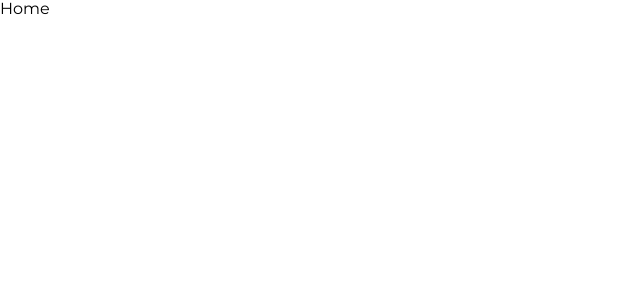
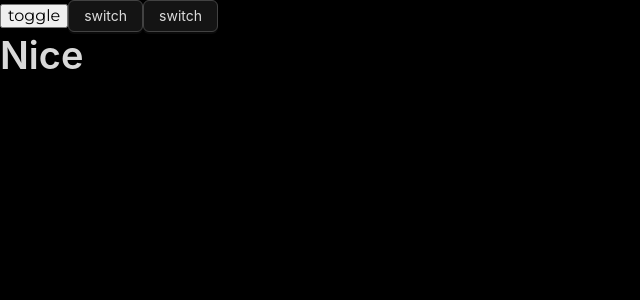
Before and after one commit to laamwong3/crown-funding-web3, a Next.js app in the folder front-end/: page / in a window 1280 px wide. Shown: the top 300 px of the page, without its empty margins (0-640 px from the left). Built offline with nearby package versions, Linux system fonts and the light colour scheme.

Commit message:
create dark mode

```diff
--- /dev/null
+++ b/front-end/components/Layout/Footer/Footer.tsx
@@ -0,0 +1,7 @@
+import React from "react";
+
+const Footer = () => {
+  return <div>Footer</div>;
+};
+
+export default Footer;
--- /dev/null
+++ b/front-end/components/Layout/Header/Header.tsx
@@ -0,0 +1,31 @@
+import { Button, Typography } from "antd";
+import React, { useEffect } from "react";
+import { useColorMode } from "../../../contexts/ColorMode";
+
+const Header = () => {
+  const { isDarkMode, setIsDarkMode } = useColorMode();
+
+  useEffect(() => {
+    if (isDarkMode) {
+      document.body.style.background = "black";
+    } else {
+      document.body.style.background = "white";
+    }
+  }, [isDarkMode]);
+  return (
+    <>
+      <button
+        onClick={() => {
+          setIsDarkMode(!isDarkMode);
+        }}
+      >
+        toggle
+      </button>
+      <Button>switch</Button>
+      <Button>switch</Button>
+      <Typography.Title>Nice</Typography.Title>
+    </>
+  );
+};
+
+export default Header;
--- /dev/null
+++ b/front-end/components/Layout/Layout.tsx
@@ -0,0 +1,25 @@
+import { ConfigProvider, theme } from "antd";
+import React from "react";
+import { LayoutProps } from ".";
+import { useColorMode } from "../../contexts/ColorMode";
+import Footer from "./Footer/Footer";
+import Header from "./Header/Header";
+
+const { darkAlgorithm, defaultAlgorithm } = theme;
+
+const Layout = ({ children }: LayoutProps) => {
+  const { isDarkMode } = useColorMode();
+  return (
+    <>
+      <ConfigProvider
+        theme={{ algorithm: isDarkMode ? darkAlgorithm : defaultAlgorithm }}
+      >
+        <Header />
+        {children}
+        <Footer />
+      </ConfigProvider>
+    </>
+  );
+};
+
+export default Layout;
--- /dev/null
+++ b/front-end/components/Layout/index.d.ts
@@ -0,0 +1,5 @@
+import { ReactNode } from "react";
+
+export interface LayoutProps {
+  children: ReactNode;
+}
--- /dev/null
+++ b/front-end/contexts/ColorMode.tsx
@@ -0,0 +1,18 @@
+import React, { createContext, useContext, useState } from "react";
+import { theme } from "antd";
+import { ColorModeContextProps, ColorModeProps } from ".";
+
+const ColorModeContext = createContext({} as ColorModeContextProps);
+
+const ColorMode = ({ children }: ColorModeProps) => {
+  const [isDarkMode, setIsDarkMode] = useState(true);
+  return (
+    <ColorModeContext.Provider value={{ isDarkMode, setIsDarkMode }}>
+      {children}
+    </ColorModeContext.Provider>
+  );
+};
+
+export default ColorMode;
+
+export const useColorMode = () => useContext(ColorModeContext);
--- a/front-end/pages/_app.tsx
+++ b/front-end/pages/_app.tsx
@@ -1,9 +1,8 @@
 import "../styles/globals.scss";
 import type { AppProps } from "next/app";
 import Head from "next/head";
-import { ConfigProvider, Layout, theme } from "antd";
-
-const { defaultSeed, darkAlgorithm, defaultAlgorithm } = theme;
+import Layout from "../components/Layout/Layout";
+import ColorMode from "../contexts/ColorMode";
 
 export default function App({ Component, pageProps }: AppProps) {
   return (
@@ -13,9 +12,12 @@ export default function App({ Component, pageProps }: AppProps) {
         <meta name="description" content="crown funding dapp" />
         <link rel="icon" href="/favicon.ico" />
       </Head>
-      <ConfigProvider theme={{ algorithm: darkAlgorithm }}>
-        <Component {...pageProps} />
-      </ConfigProvider>
+
+      <ColorMode>
+        <Layout>
+          <Component {...pageProps} />
+        </Layout>
+      </ColorMode>
     </>
   );
 }
```
Also changed, not shown: front-end/contexts/index.d.ts (added, +13 -0 lines), front-end/components/Layout/Footer/Footer.module.scss (added), front-end/components/Layout/Header/Header.module.scss (added).
